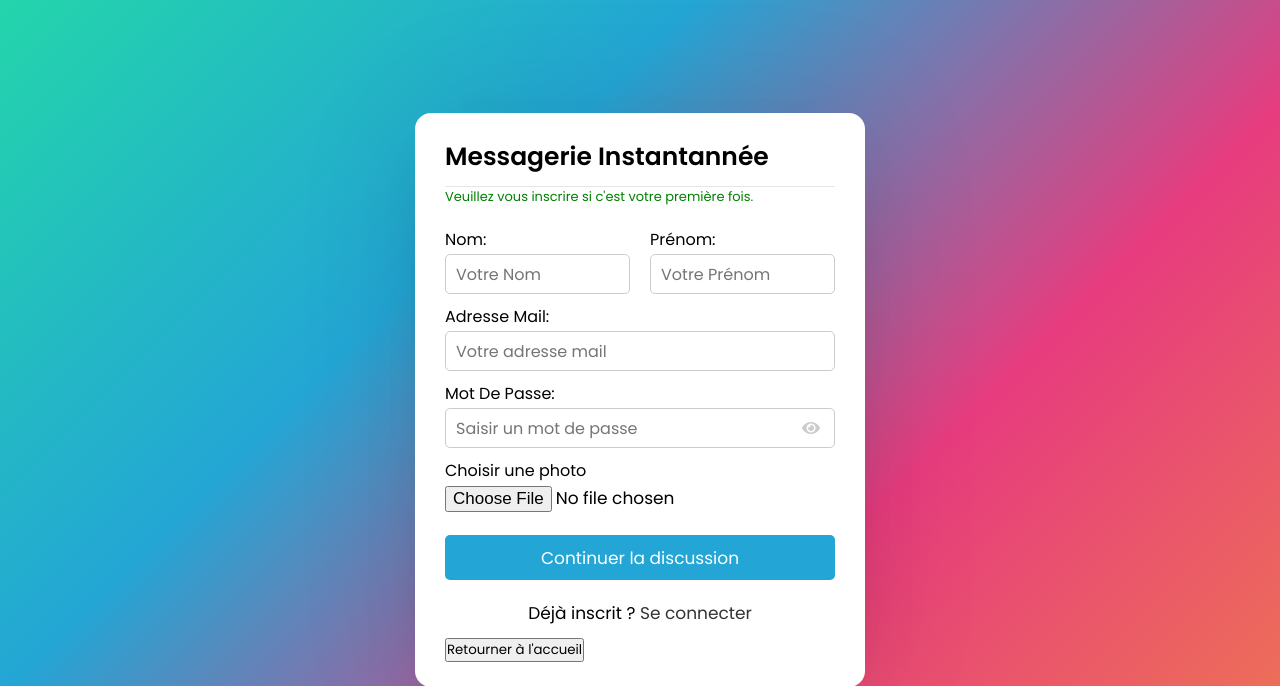
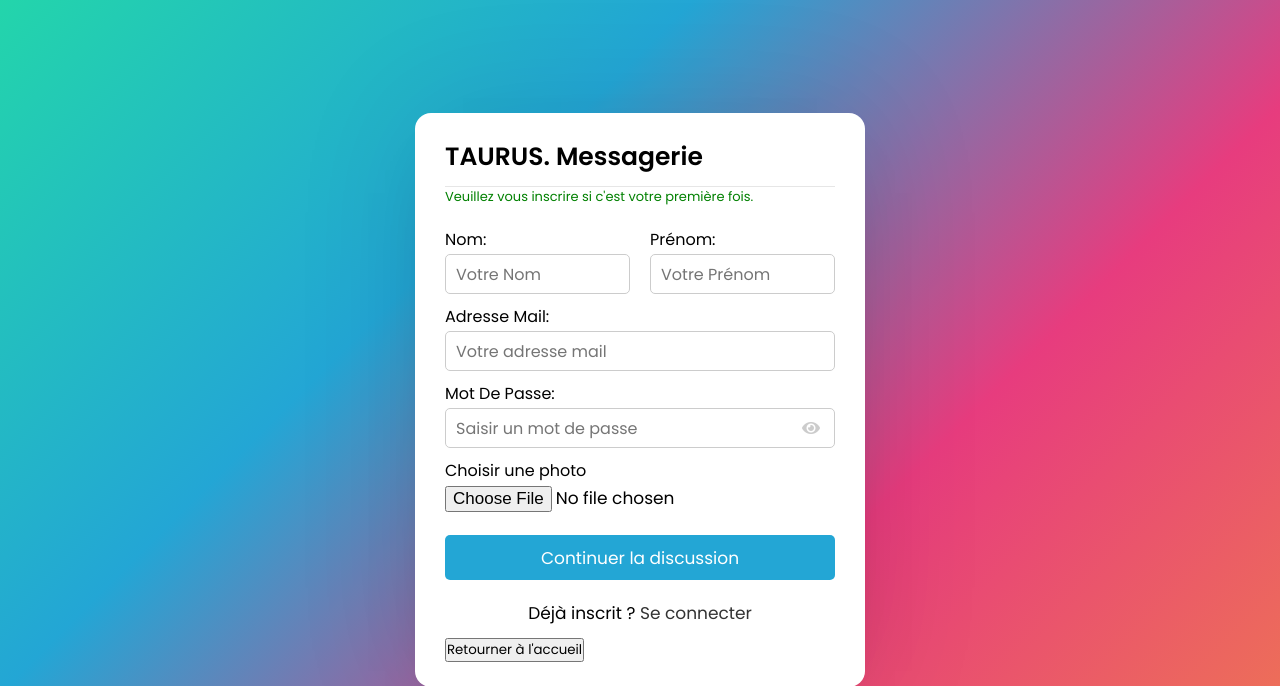
Before and after one commit to SylvioSLV/Certification-Project, a PHP site: page /signup.php in a window 1280 px wide. Shown: the top 686 px of the page. Run offline with PHP 8.4, Linux system fonts and the light colour scheme.

Commit message:
Modification au niveau du nom

```diff
--- a/signup.php
+++ b/signup.php
@@ -13,7 +13,7 @@
   <div class="wrapper">
     <!-- Section Formulaire d'inscription -->
     <section class="form signup">
-      <header>Messagerie Instantannée</header>
+      <header>TAURUS. Messagerie</header>
       <h4>Veuillez vous inscrire si c'est votre première fois.</h4>
       <form action="#" method="POST" enctype="multipart/form-data" autocomplete="off">
         <div class="error-text"></div>
```
